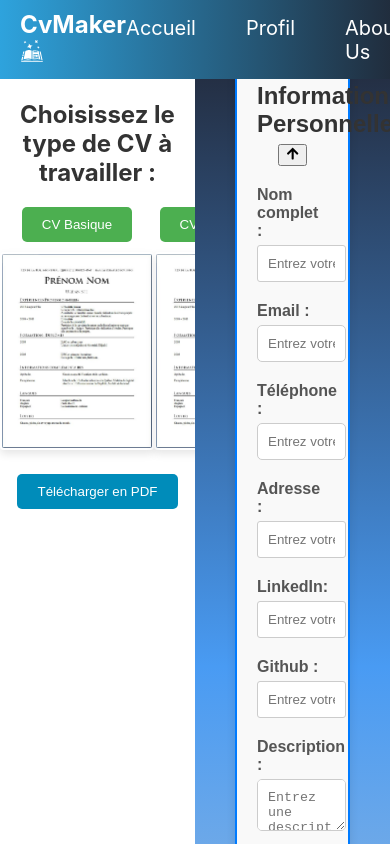
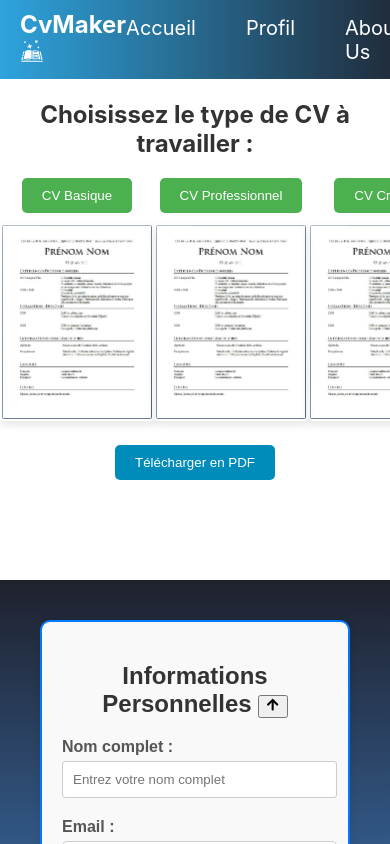
Before and after one commit to lemezzi/DreamCV, a React (Create React App) app: page / in a window 390 px wide. Shown: the top 844 px of the page. Built offline with nearby package versions, Linux system fonts and the light colour scheme.

Commit message:
Update App.css

```diff
--- a/src/App.css
+++ b/src/App.css
@@ -1,26 +1,28 @@
 .app {
   height: 100vh; /* Utilisation de la hauteur de la fenêtre */
 }
-
-
-
 
 .left-side {
   float: left; /* Flottant à gauche */
   width: 50%; /* La moitié de la largeur de l'écran */
   background: linear-gradient(to bottom, #cccccc);  /* Dégradé de couleur bleue à grise */
-
-
-
 }
-
 
 .right-side {
   float: right; /* Flottant à droite */
   width: 50%; /* La moitié de la largeur de l'écran */
-  height: 2000px; /* Hauteur de chaque côté */
   background: linear-gradient(to bottom,#1f212d,#499bf3, #cccccc ,#007bff);  /* Couleur de fond de la partie de droite */
-  overflow-y:scroll;
+  overflow-y: scroll;
+}
 
+/* Media query pour rendre le CSS responsive */
+@media screen and (max-width: 768px) {
+  .left-side, .right-side {
+    float: none; /* Supprimer le flottant */
+    width: 100%; /* Occuper toute la largeur de l'écran */
+  }
 
+  .right-side {
+    height: auto; /* Ajuster la hauteur automatiquement */
+  }
 }
```
